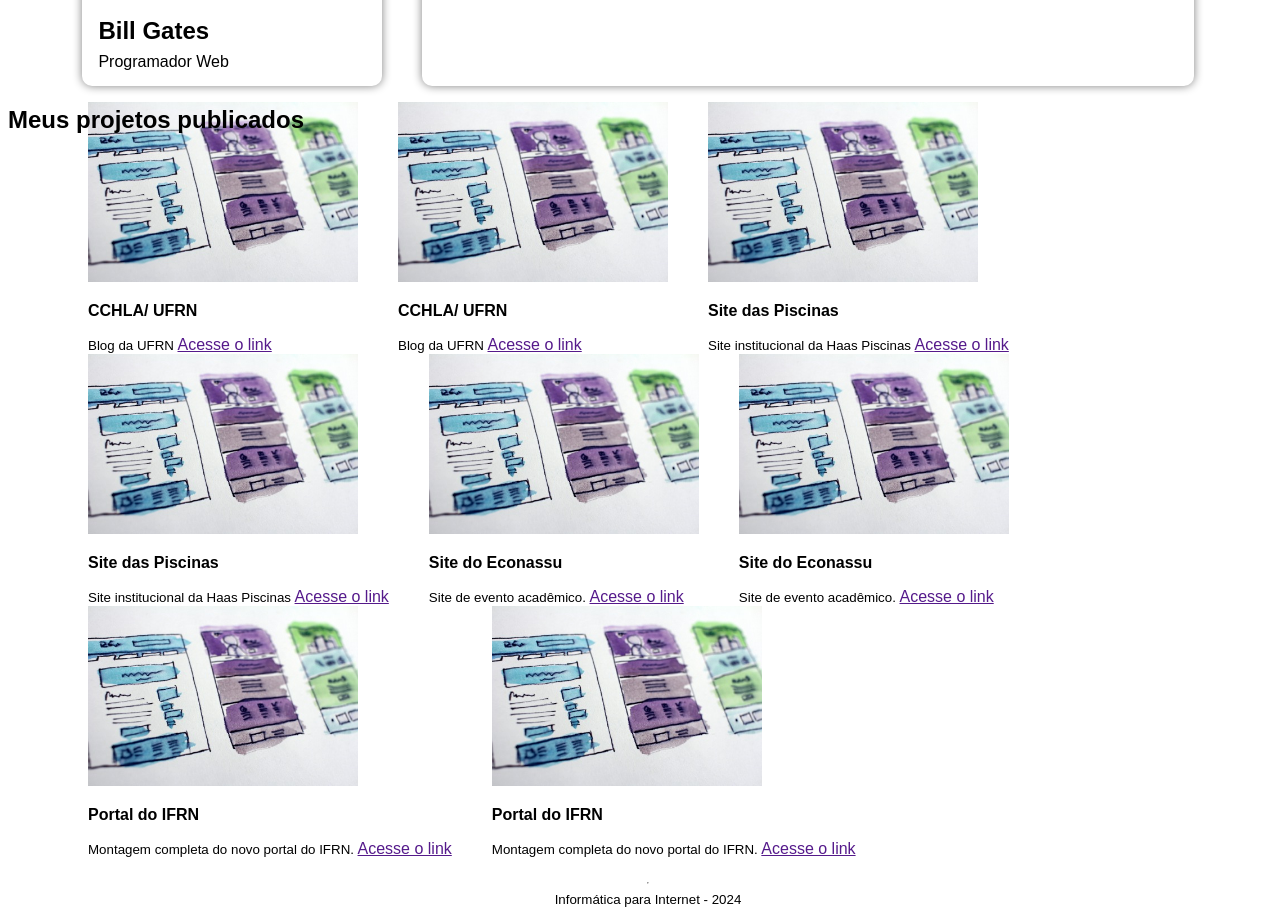
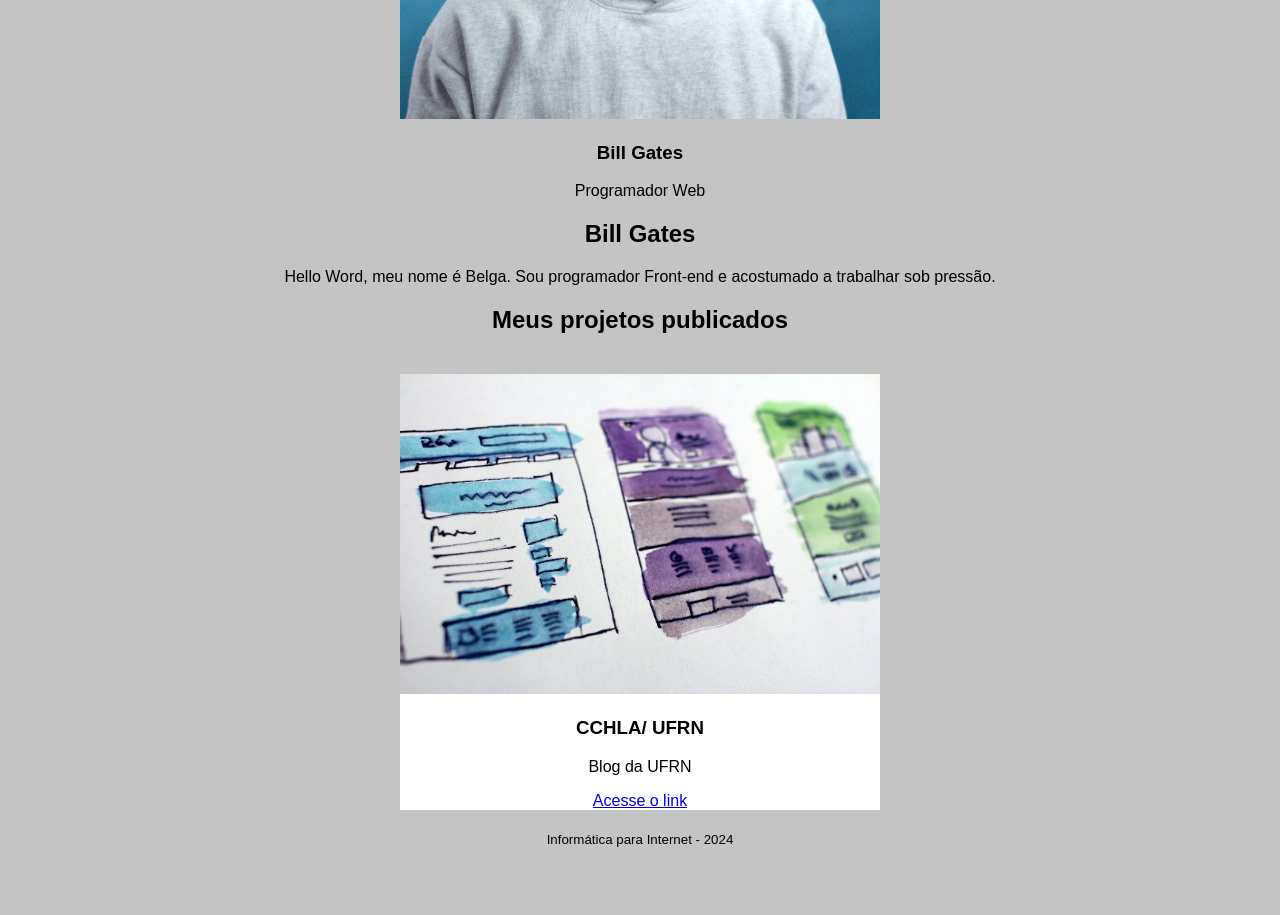
Before and after one commit to RyannD17/Estudos, a plain HTML site: page Projeto/Design-Web/Atividade 1/index.html in a window 1280 px wide. Shown: the part 361-1276 px from the top of the page. After the commit the page ends 1209 px from the top, so only its background shows below. Drawn offline with Linux system fonts and the light colour scheme.

Commit message:
continua

```diff
--- a/Projeto/Design-Web/Atividade 1/index.css
+++ b/Projeto/Design-Web/Atividade 1/index.css
@@ -1,70 +1,29 @@
 body {
     font-family: Arial, Helvetica, sans-serif;
-    display: flex;
-    flex-direction: column;
-    justify-content: center;
-    align-items: center;
-    width: 100%;
+    margin: 0;
+    padding: 0;
+    background-color: rgb(196, 196, 196);
+    text-align: center;
 }
 
 /* PRIMEIRA DIV (PERFIL) */
-header {
-    display: flex;
-}
-
-.perfil {
-    background-color: white;
-    box-shadow: 0px 0px 10px 0px gray;
-    border-radius: 10px;
-    padding-bottom: 15px;
-    margin-top: 50px;
-}
-
-.coreano {
-    height: 300px;
-    border-radius: 10px 10px 0 0;
-}
-
-.nome-perfil {
-    margin: 16px 0 8px 16px;
-}
-
-.função {
-    margin: 16px 0 0 16px;
-}
 
 /* SEGUNDA DIV (BIO) */
 
-.bio {
-    background-color: white;
-    box-shadow: 0px 0px 10px 0px gray;
-    border-radius: 10px;
-    padding-right: 20px;
-    margin: 50px 20px 0 40px;
+/* MAIN (CONTEÚDO) */
+
+h2 {
+    margin: 20px 0;
 }
 
-.nome-bio {
-    margin: 16px 0 20px 20px;
+main {
+    display: flex;
+    flex-wrap: wrap;
+    justify-content: center;
+    gap: 20px;
+    padding: 20px;
 }
 
-.descrição {
-    margin: 16px 20px 0px 20px;
+.card {
+    background-color: white;
 }
-
-/* MAIN (CONTEÚDO) */
-
-.titulo {
-    display: flex;
-    position: absolute;
-    padding-bottom: 16px;
-}
-
-.conteudo {
-    display: flex;
-    flex-wrap: wrap;
-    align-items: flex-start;
-}
-
-.desenho {
-    width: 270px;
-}
--- a/Projeto/Design-Web/Atividade 1/index.html
+++ b/Projeto/Design-Web/Atividade 1/index.html
@@ -13,7 +13,7 @@
     <header>
         <div class="perfil">
             <img class="coreano" src="imagens/Coreano.jpg" alt="">
-            <h2 class="nome-perfil" >Bill Gates</h2>
+            <h3 class="nome-perfil" >Bill Gates</h3>
             <span class="função" >Programador Web</span>
         </div>
 
@@ -23,72 +23,17 @@
         </div>
     </header>
 
+    <h2>Meus projetos publicados</h2>
+
     <!--Conteúdo-->
     <main>
-        <div class="titulo">
-            <h2>Meus projetos publicados</h2>
+        <div class="card">
+            <img src="imagens/Desenho.jpg" alt="CCHLA/ UFRN">
+            <h3>CCHLA/ UFRN</h3>
+            <p>Blog da UFRN</p>
+            <a href="#">Acesse o link</a>
         </div>
-
-        <ul class="conteudo">
-            <ol>
-                <img class="desenho" src="imagens/Desenho.jpg" alt="">
-                <p><strong>CCHLA/ UFRN</strong></p>
-                <small>Blog da UFRN</small>
-                <a href="">Acesse o link</a>
-            </ol>
-
-            <ol>
-                <img class="desenho" src="imagens/Desenho.jpg" alt="">
-                <p><strong>CCHLA/ UFRN</strong></p>
-                <small>Blog da UFRN</small>
-                <a href="">Acesse o link</a>
-            </ol>
-
-            <ol>
-                <img class="desenho" src="imagens/Desenho.jpg" alt="">
-                <p><strong>Site das Piscinas</strong></p>
-                <small>Site institucional da Haas Piscinas</small>
-                <a href="">Acesse o link</a>
-            </ol>
-
-            <ol>
-                <img class="desenho" src="imagens/Desenho.jpg" alt="">
-                <p><strong>Site das Piscinas</strong></p>
-                <small>Site institucional da Haas Piscinas</small>
-                <a href="">Acesse o link</a>
-            </ol>
-
-            <ol>
-                <img class="desenho" src="imagens/Desenho.jpg" alt="">
-                <p><strong>Site do Econassu</strong></p>
-                <small>Site de evento acadêmico.</small>
-                <a class="primeiro-link" href="">Acesse o link</a>
-            </ol>
-
-            <ol>
-                <img class="desenho" src="imagens/Desenho.jpg" alt="">
-                <p><strong>Site do Econassu</strong></p>
-                <small>Site de evento acadêmico.</small>
-                <a class="primeiro-link" href="">Acesse o link</a>
-            </ol>
-
-            <ol>
-                <img class="desenho" src="imagens/Desenho.jpg" alt="">
-                <p><strong>Portal do IFRN</strong></p>
-                <small>Montagem completa do novo portal do IFRN.</small>
-                <a class="primeiro-link" href="">Acesse o link</a>
-            </ol>
-
-            <ol>
-                <img class="desenho" src="imagens/Desenho.jpg" alt="">
-                <p><strong>Portal do IFRN</strong></p>
-                <small>Montagem completa do novo portal do IFRN.</small>
-                <a class="primeiro-link" href="">Acesse o link</a>
-            </ol>
-        </ul>
     </main>
-
-    <hr>
 
     <small class="externo">Informática para Internet - 2024</small>
 </body>
```
